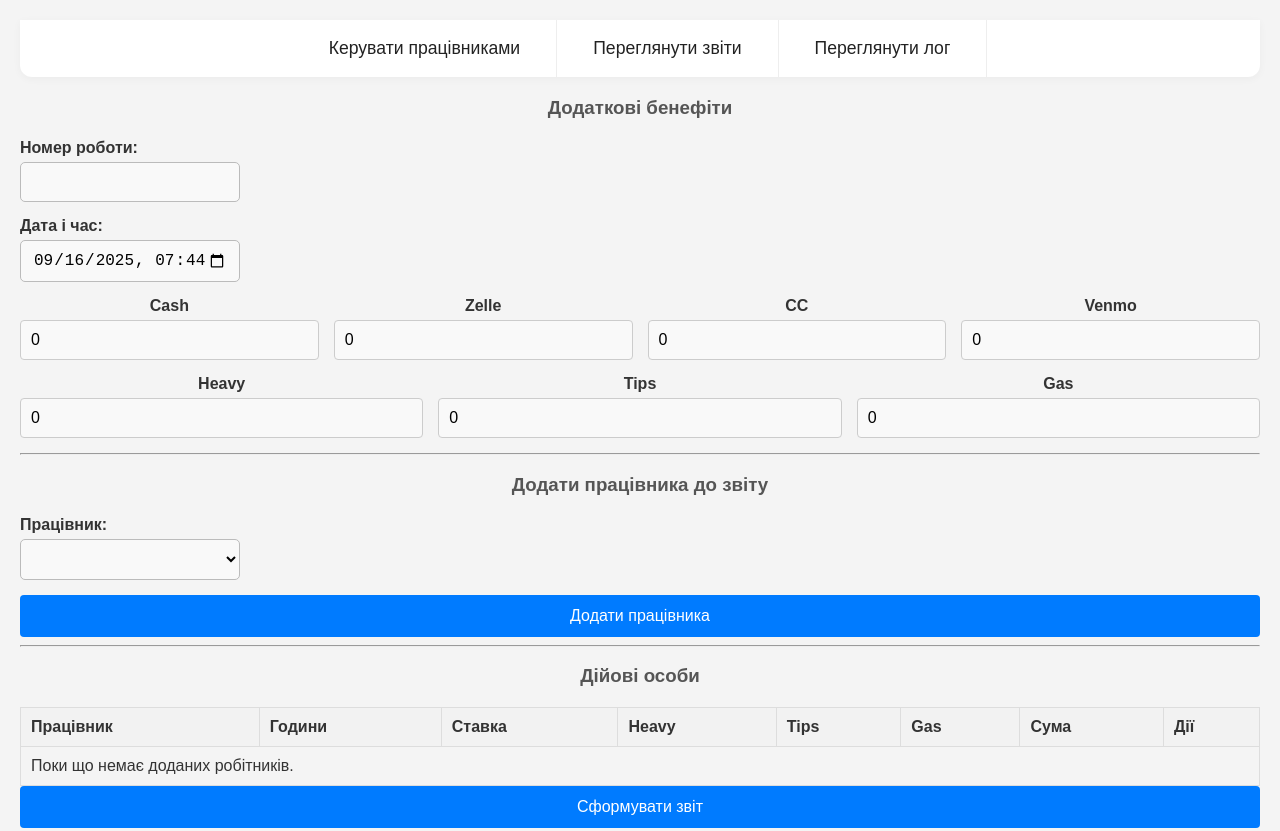
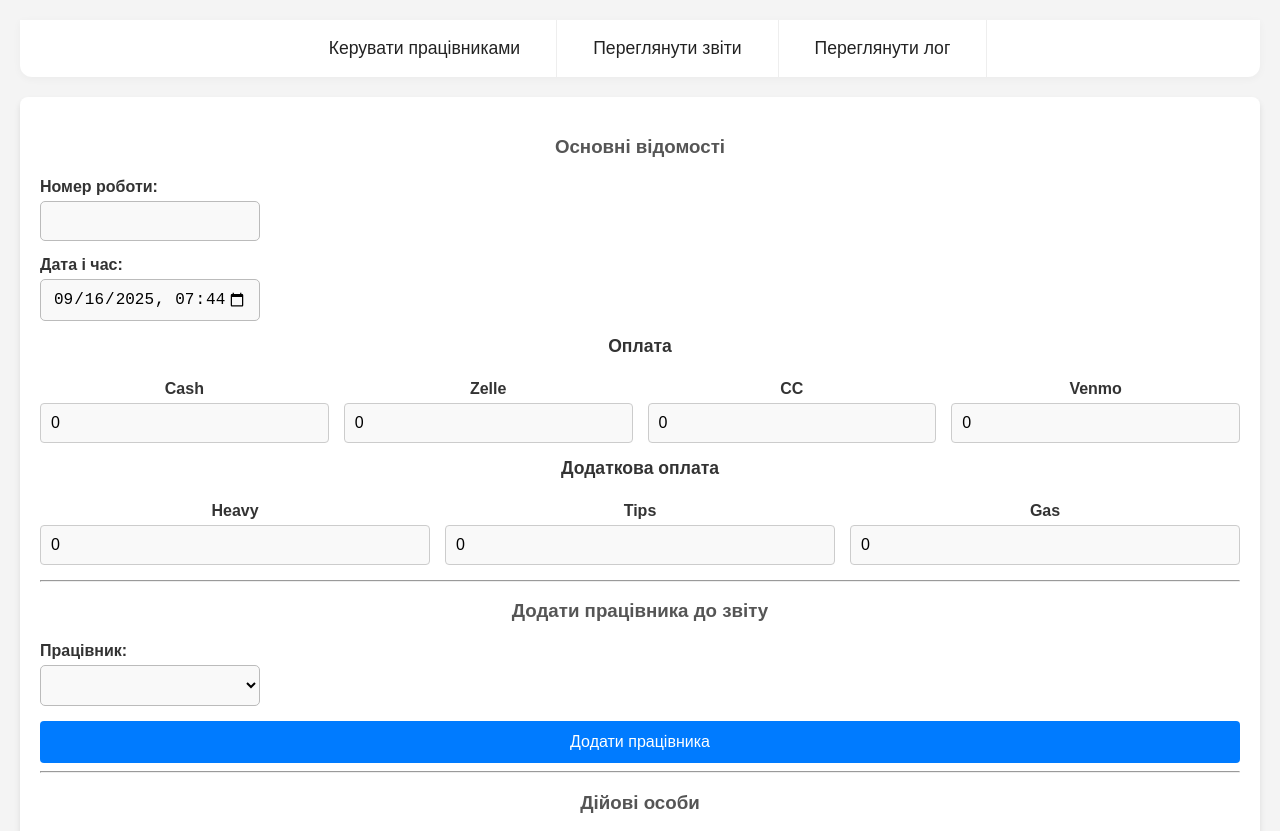
Before and after one commit to joetrembita/WebOblikChasu, a website: page frontend/index.html in a window 1280 px wide. Shown: the top 831 px of the page. Drawn offline with Linux system fonts and the light colour scheme; no server answers.

Commit message:
Початок фронтенду 0.2

```diff
--- a/frontend/index.html
+++ b/frontend/index.html
@@ -13,8 +13,8 @@
         <a href="logs.html" class="main-button">Переглянути лог</a>
     </div>
 
-    <div id="final-report-container">
-        <h3>Додаткові бенефіти</h3>
+    <div id="final-report-container" class="container">
+        <h3>Основні відомості</h3>
         <form id="final-report-form">
             <div class="form-group">
                 <label for="job-number-input">Номер роботи:</label>
@@ -25,6 +25,7 @@
                 <input type="datetime-local" id="report-date-input" name="report_date" required>
             </div>
             <div class="form-group horizontal">
+                <div style="flex-basis:100%;text-align:center;font-weight:600;font-size:1.1em;margin-bottom:8px;">Оплата</div>
                 <div class="input-group">
                     <label for="cash-input">Cash</label>
                     <input type="number" id="cash-input" name="cash_sum" min="0" step="1" value="0">
@@ -43,6 +44,7 @@
                 </div>
             </div>
             <div class="form-group horizontal">
+                <div style="flex-basis:100%;text-align:center;font-weight:600;font-size:1.1em;margin-bottom:8px;">Додаткова оплата</div>
                 <div class="input-group">
                     <label for="heavy-input-final">Heavy</label>
                     <input type="number" id="heavy-input-final" name="heavy_sum" min="0" step="0.01" value="0">
```
Also changed, not shown: 1 other file.
